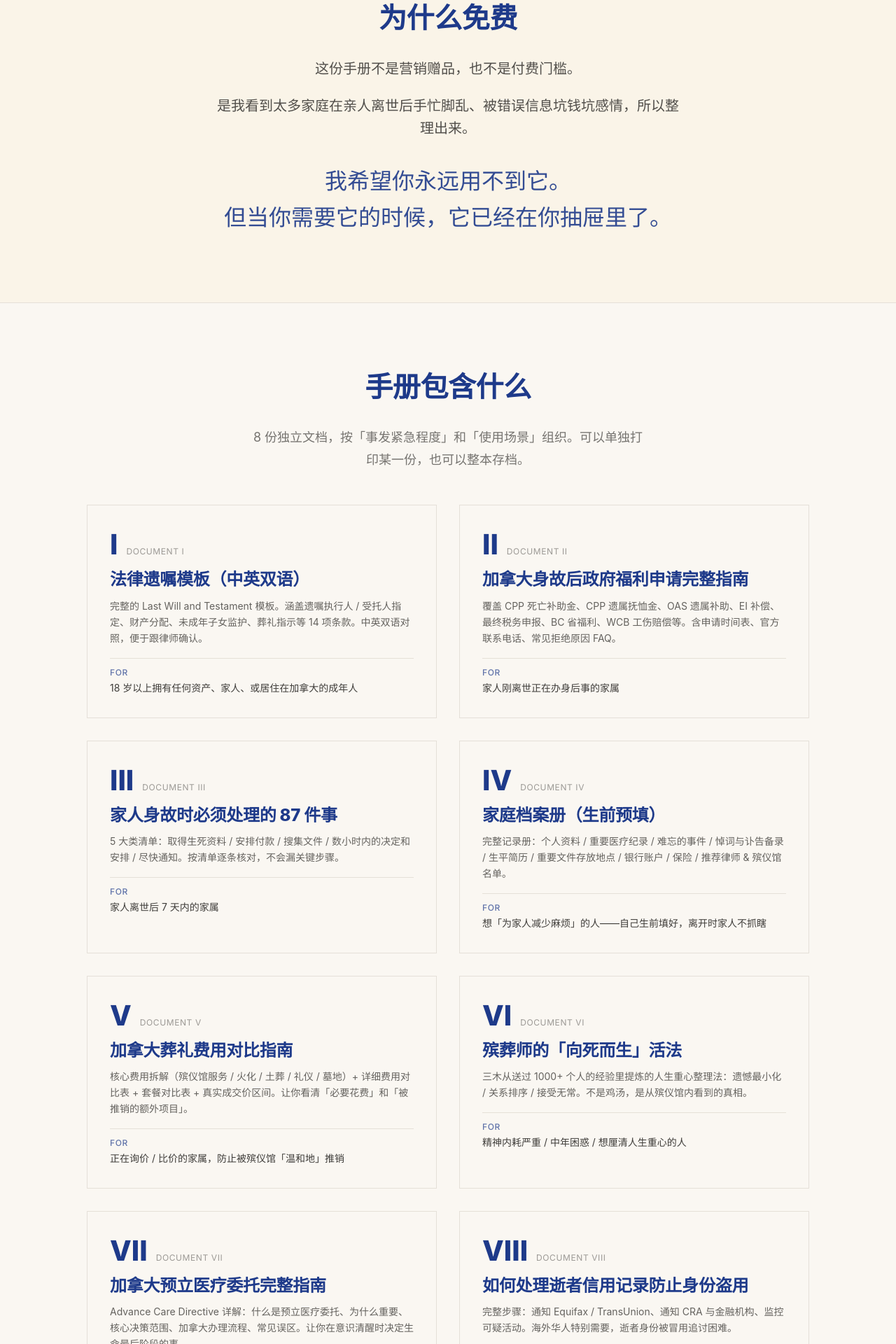
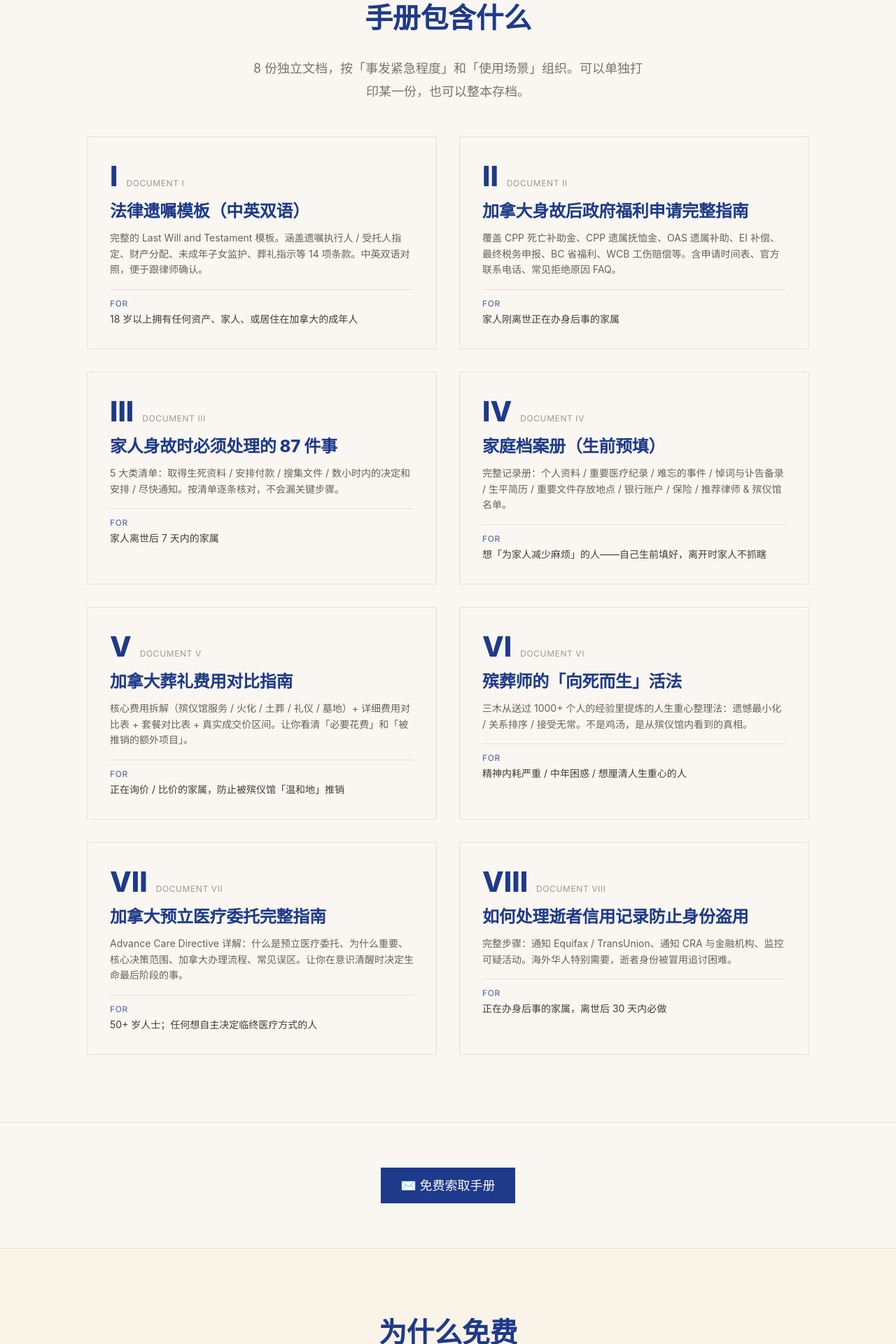
Before and after one commit to scotpenn/sanmu-website, a Next.js app: page /resources/handbook in a window 1280 px wide. Shown: the part 880-2800 px from the top of the page at 70% size. Built offline with nearby package versions, Linux system fonts and the light colour scheme.

Commit message:
feat(handbook): 简体页价值前置+加CTA+真实领取计数器+删防御文案+ISR

```diff
--- a/app/resources/handbook/page.tsx
+++ b/app/resources/handbook/page.tsx
@@ -5,6 +5,7 @@ import { Button } from "@/components/Button";
 import { HandbookForm } from "@/components/HandbookForm";
 import { DEFAULT_LOCALE } from "@/lib/i18n";
 import { pageSeo } from "@/lib/seo";
+import { getHandbookCount } from "@/lib/handbook-count";
 
 export const metadata = pageSeo({
   title: "《身后事安心手册》v2.7 · 免费索取",
@@ -13,6 +14,8 @@ export const metadata = pageSeo({
   path: "/resources/handbook",
   locale: DEFAULT_LOCALE,
 });
+
+export const revalidate = 3600;
 
 type HandbookDoc = {
   num: string;
@@ -89,7 +92,8 @@ const DOCUMENTS: HandbookDoc[] = [
   },
 ];
 
-export default function HandbookPage() {
+export default async function HandbookPage() {
+  const count = await getHandbookCount();
   return (
     <>
       {/* Hero */}
@@ -143,29 +147,7 @@ export default function HandbookPage() {
         </Container>
       </section>
 
-      {/* 屏 2 · 为什么免费 (暖黄淡底, 与首页屏 2 视觉呼应) */}
-      <section className="border-b border-rule bg-brand-yellow/[0.05]">
-        <Container width="reading" className="py-20 md:py-24 text-center">
-          <SectionTitle align="center" className="mb-6">
-            为什么免费
-          </SectionTitle>
-          <div className="space-y-5 text-lg leading-relaxed opacity-90">
-            <p>
-              这份手册不是营销赠品，也不是付费门槛。
-            </p>
-            <p>
-              是我看到太多家庭在亲人离世后手忙脚乱、被错误信息坑钱坑感情，所以整理出来。
-            </p>
-            <p className="font-serif text-xl md:text-2xl text-brand-navy mt-8 leading-relaxed">
-              我希望你永远用不到它。
-              <br />
-              但当你需要它的时候，它已经在你抽屉里了。
-            </p>
-          </div>
-        </Container>
-      </section>
-
-      {/* 屏 3 · 手册包含什么 · 8 份文档 */}
+      {/* 屏 2 · 手册包含什么 · 8 份文档 */}
       <section id="contents" className="border-b border-rule scroll-mt-12">
         <Container width="card" className="py-20 md:py-24">
           <SectionTitle align="center">手册包含什么</SectionTitle>
@@ -205,18 +187,48 @@ export default function HandbookPage() {
         </Container>
       </section>
 
+      {/* CTA · 看完文档顺势索取 */}
+      <section className="border-b border-rule">
+        <Container width="reading" className="py-14 md:py-16 text-center">
+          <Button variant="primary" href="#get">
+            ✉️ 免费索取手册
+          </Button>
+        </Container>
+      </section>
+
+      {/* 屏 3 · 为什么免费 (暖黄淡底, 与首页屏 2 视觉呼应) */}
+      <section className="border-b border-rule bg-brand-yellow/[0.05]">
+        <Container width="reading" className="py-20 md:py-24 text-center">
+          <SectionTitle align="center" className="mb-6">
+            为什么免费
+          </SectionTitle>
+          <div className="space-y-5 text-lg leading-relaxed opacity-90">
+            <p>
+              这份手册不是营销赠品，也不是付费门槛。
+            </p>
+            <p>
+              是我看到太多家庭在亲人离世后手忙脚乱、被错误信息坑钱坑感情，所以整理出来。
+            </p>
+            <p className="font-serif text-xl md:text-2xl text-brand-navy mt-8 leading-relaxed">
+              我希望你永远用不到它。
+              <br />
+              但当你需要它的时候，它已经在你抽屉里了。
+            </p>
+          </div>
+        </Container>
+      </section>
+
       {/* 屏 4 · 如何索取(表单) */}
       <section id="get" className="border-b border-rule scroll-mt-12">
         <Container width="reading" className="py-20 md:py-24 text-center">
           <SectionTitle align="center" className="mb-6">
             填一下，手册马上发到你邮箱
           </SectionTitle>
-          <p className="text-lg opacity-85 leading-relaxed mb-10">
+          <p className="text-lg opacity-85 leading-relaxed mb-4">
             留下邮箱和称呼，PDF 会自动发给你。
-            <br />
-            <span className="text-base opacity-70">
-              不强制留电话、不订阅也能随时退。
-            </span>
+          </p>
+          <p className="text-base text-brand-navy/80 mb-10">
+            已有 <span className="font-en font-bold">{count.toLocaleString("en-US")}</span> 个家庭领取了这份手册
           </p>
 
           <HandbookForm locale={DEFAULT_LOCALE} />
```
